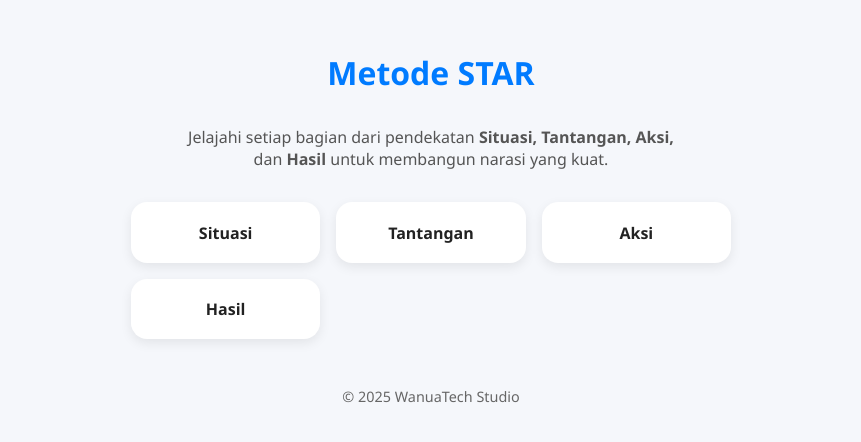
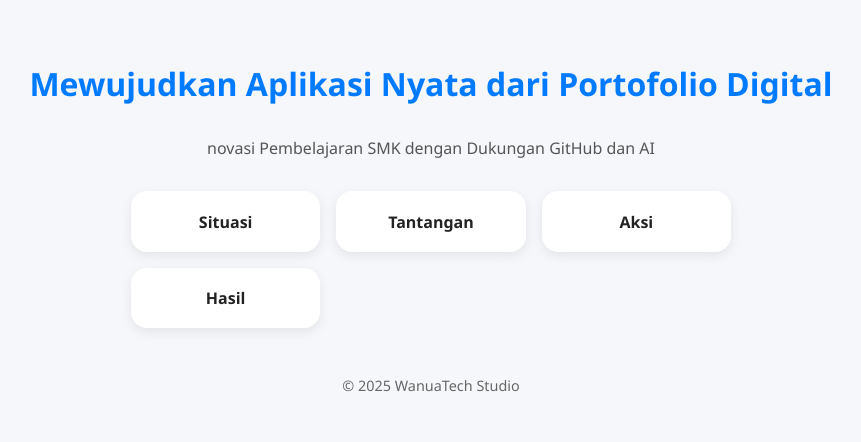
Before and after one commit to idrusmudeng/apresiasiGTK2025, a plain HTML site: page index.html in a window 1280 px wide. Shown: the part 182-624 px from the top of the page, without its empty margins (209-1070 px from the left). Drawn offline with Linux system fonts and the light colour scheme.

Commit message:
Update index.html

```diff
--- a/index.html
+++ b/index.html
@@ -3,7 +3,7 @@
 <head>
   <meta charset="UTF-8" />
   <meta name="viewport" content="width=device-width, initial-scale=1.0" />
-  <title>Metode STAR - Index</title>
+  <title>Presentasi Apresiasi GTK 2025</title>
   <style>
     :root {
       --primary: #007bff;
@@ -72,8 +72,8 @@
   </style>
 </head>
 <body>
-  <h1>Metode STAR</h1>
-  <p>Jelajahi setiap bagian dari pendekatan <b>Situasi, Tantangan, Aksi,</b> dan <b>Hasil</b> untuk membangun narasi yang kuat.</p>
+  <h1>Mewujudkan Aplikasi Nyata dari Portofolio Digital</h1>
+  <p>novasi Pembelajaran SMK dengan Dukungan GitHub dan AI</p>
 
   <div class="link-container">
     <a href="situasi.html">Situasi</a>
```
